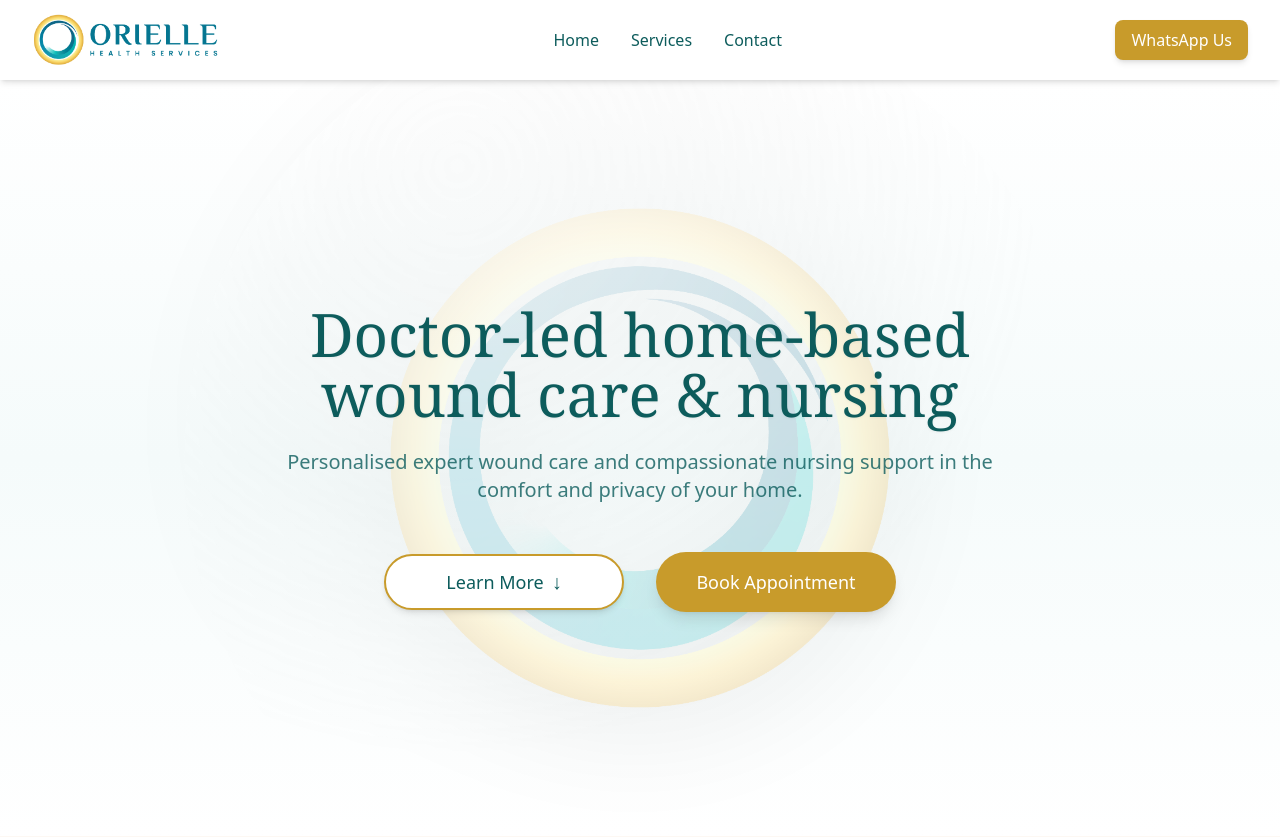
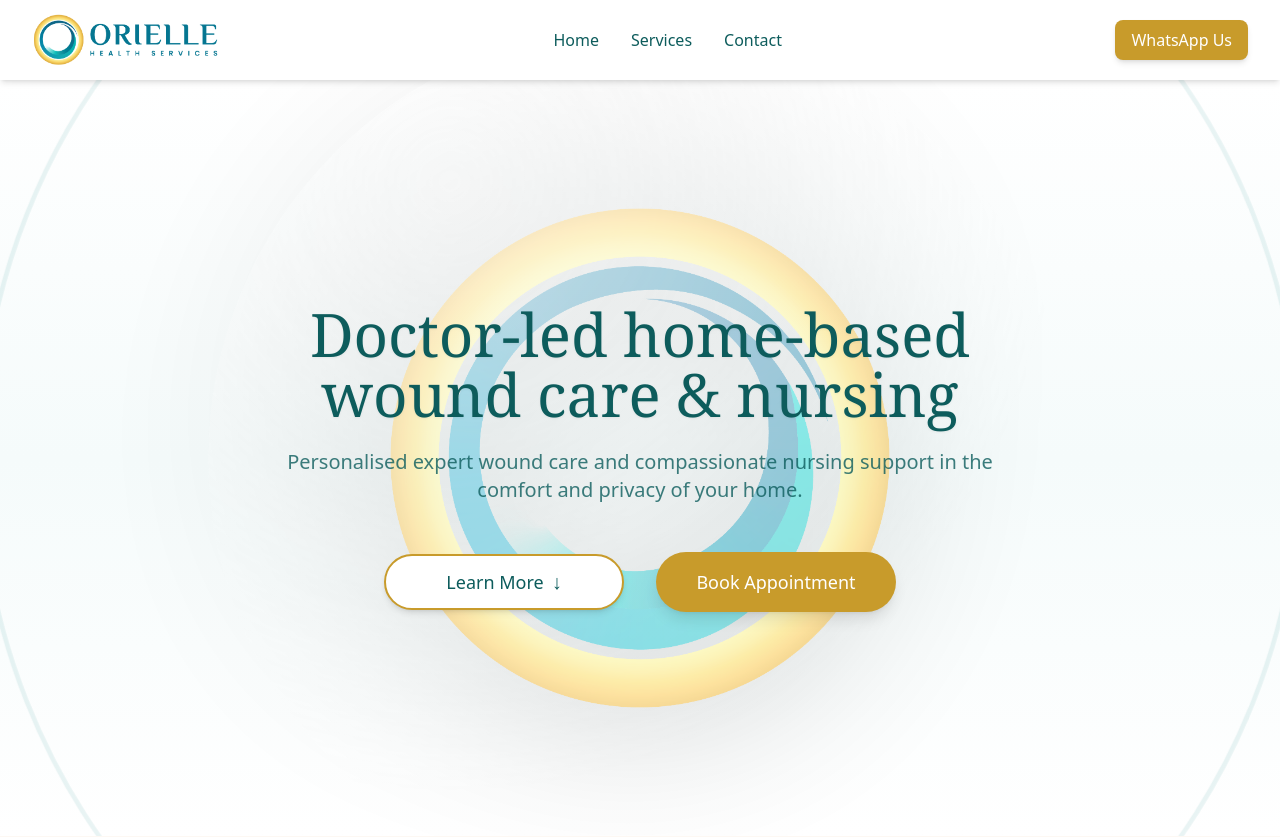
Before and after one commit to rrjayapalan/oriellehealth_verified, a Next.js app: page / in a window 1280 px wide. Shown: the top 837 px of the page. Built offline with nearby package versions, Linux system fonts and the light colour scheme.

Commit message:
Update globals.css

```diff
--- a/app/globals.css
+++ b/app/globals.css
@@ -7,7 +7,7 @@ body {
   background-color: #FDF8F3;
   color: #0D5C5C;
 }
-/* Orielle hero watermark – large, glossy, slow ripple */
+/* Orielle hero watermark – larger, more colour, visible ripple */
 .hero-watermark {
   position: absolute;
   left: 50%;
@@ -19,55 +19,55 @@ body {
   background-repeat: no-repeat;
   background-size: contain;
   background-position: center;
-  opacity: 0.24;                      /* visible but still watermark */
+  opacity: 0.45;                      /* MUCH more colour */
   filter:
-    drop-shadow(0 24px 60px rgba(0, 0, 0, 0.28))
-    saturate(1.1);
+    drop-shadow(0 26px 80px rgba(0, 0, 0, 0.35))
+    saturate(1.45);                   /* boost teal & gold */
   pointer-events: none;
   user-select: none;
 }
 
-/* Glossy highlight */
+/* Glossy highlight on upper-left */
 .hero-watermark::before {
   content: "";
   position: absolute;
-  inset: 12%;
+  inset: 14%;
   border-radius: 50%;
   background: radial-gradient(
-    circle at 30% 18%,
+    circle at 28% 18%,
     rgba(255, 255, 255, 0.75),
-    transparent 60%
+    transparent 65%
   );
   mix-blend-mode: screen;
-  opacity: 0.9;                       /* gives a “shine” */
+  opacity: 0.7;                       /* shine but not washed out */
 }
 
-/* Water ripple ring */
+/* Water ripple ring – now thicker & coloured */
 .hero-watermark::after {
   content: "";
   position: absolute;
-  inset: 0;
+  inset: 3%;
   border-radius: 50%;
-  border: 2px solid rgba(255, 255, 255, 0.45);
+  border: 4px solid rgba(4, 120, 120, 0.55); /* teal ring */
   transform-origin: center;
-  animation: orielleRipple 18s ease-out infinite;
+  animation: orielleRipple 12s ease-out infinite;
 }
 
 @keyframes orielleRipple {
   0% {
     transform: scale(0.9);
-    opacity: 0.45;
+    opacity: 0.8;
   }
   40% {
-    transform: scale(1.08);
-    opacity: 0.25;
+    transform: scale(1.1);
+    opacity: 0.5;
   }
   80% {
-    transform: scale(1.18);
+    transform: scale(1.35);
     opacity: 0;
   }
   100% {
-    transform: scale(1.2);
+    transform: scale(1.4);
     opacity: 0;
   }
 }
```
